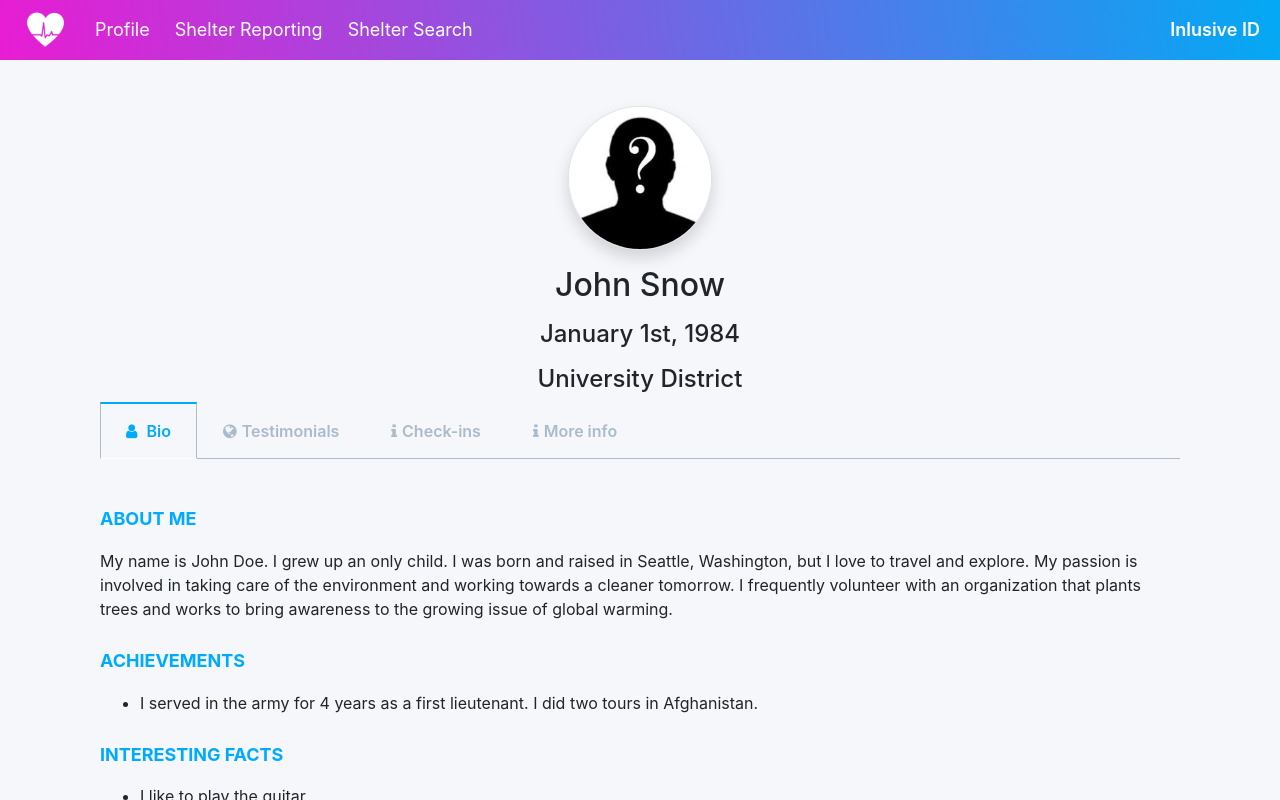
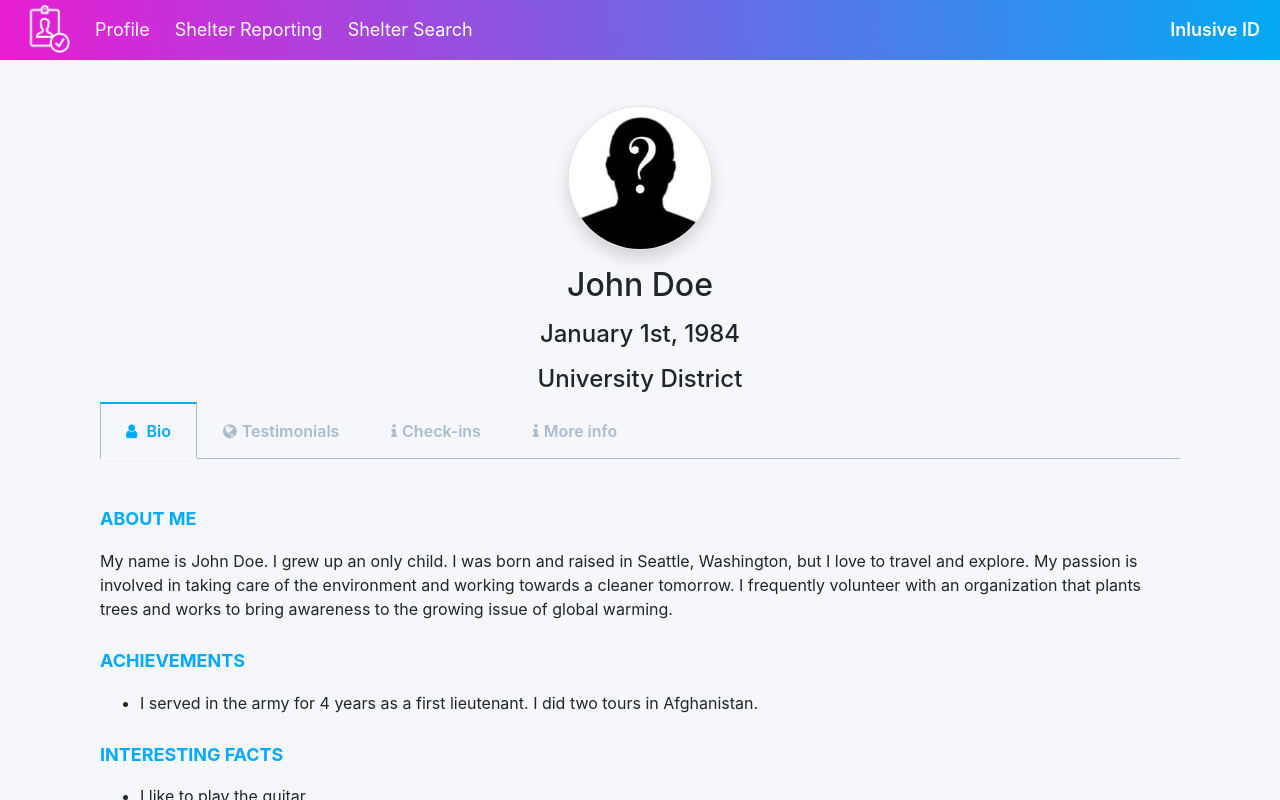
Before and after one commit to abhinavagrawal1995/Impact-Innovation-Challenge, an Angular app: page /profile in a window 1280 px wide. Built offline with nearby package versions, Linux system fonts and the light colour scheme.

Commit message:
updated logo

```diff
--- a/src/app/user-profile/user-profile.component.html
+++ b/src/app/user-profile/user-profile.component.html
@@ -3,7 +3,7 @@
     <div class="row">
       <div class="col text-center mt-3">
         <img alt="picture" src="assets/avatar.jpeg" class="img-lg rounded-circle border shadow" />
-        <h2 class="mt-3">John Snow</h2>
+        <h2 class="mt-3">John Doe</h2>
         <h4 class="mt-3">January 1st, 1984</h4>
         <h4 class="mt-3">University District</h4>
       </div>
```
Also changed, not shown: src/assets/logo.png.
